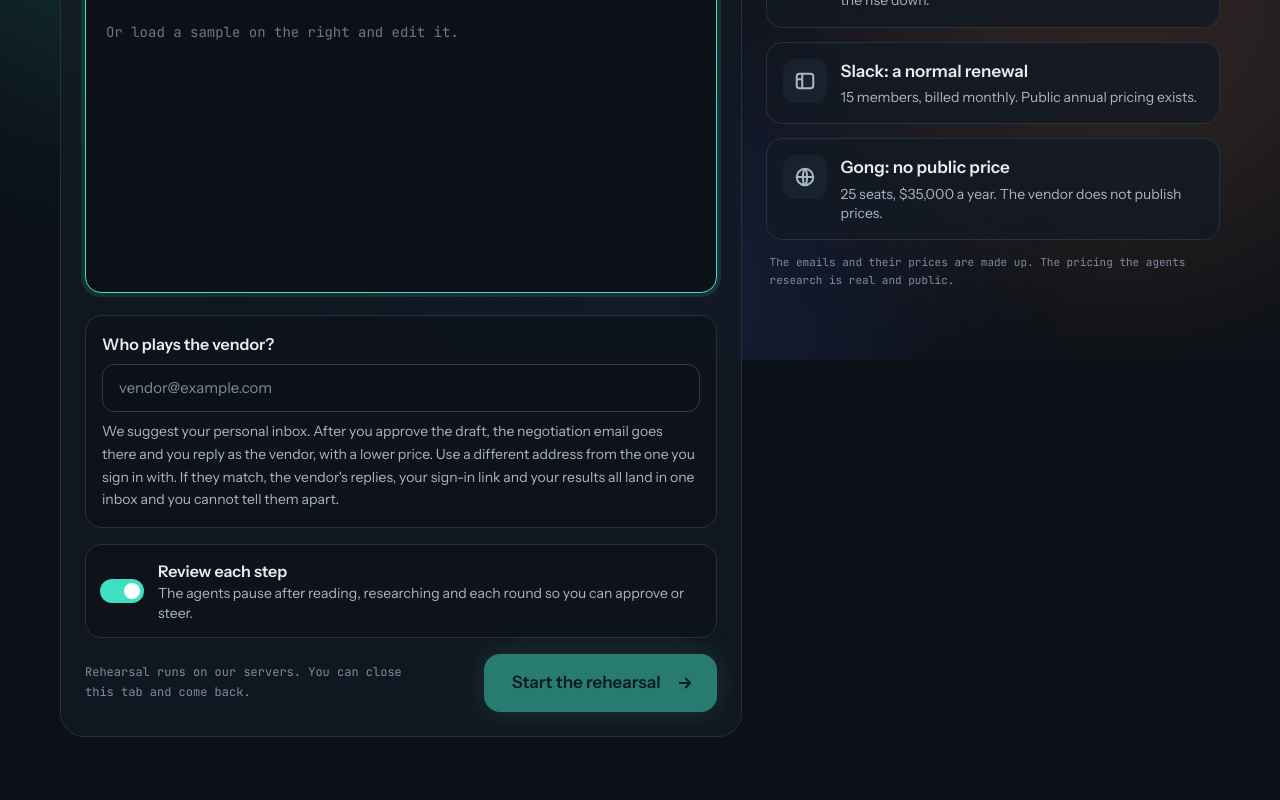
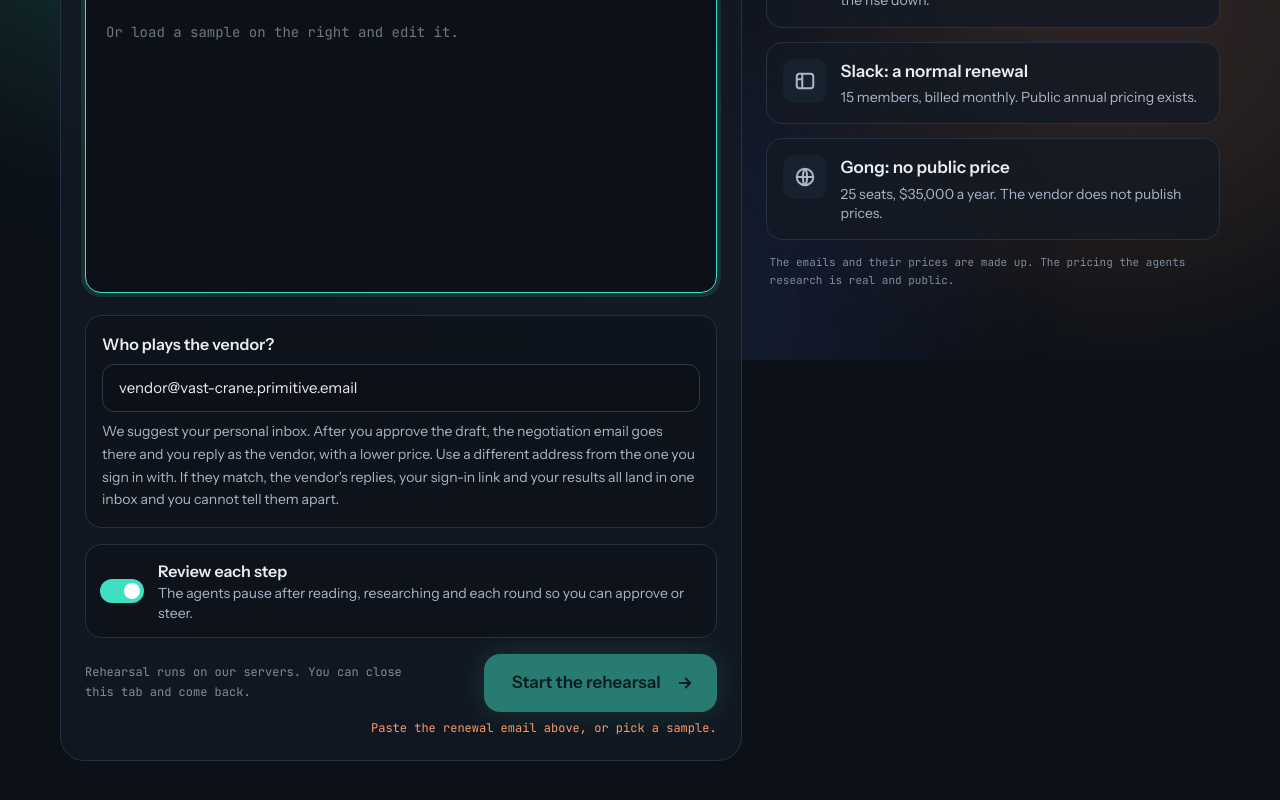
Before and after one commit to Naveenaduri/renewal-negotiator, a Next.js app: page /new in a window 1280 px wide. Shown: the part 440-1240 px from the top of the page. Built offline with nearby package versions, Linux system fonts and the light colour scheme; no server answers.

Commit message:
New deal: fall back to the demo vendor desk when DEFAULT_VENDOR_EMAIL is unset; say why Start is disabled

```diff
--- a/src/app/api/config/route.ts
+++ b/src/app/api/config/route.ts
@@ -1,4 +1,6 @@
+import { suggestedVendorEmail } from "@/lib/desk";
+
 // Public, non-secret settings the New deal page needs.
 export async function GET() {
-  return Response.json({ suggestedVendorEmail: process.env.DEFAULT_VENDOR_EMAIL ?? "" });
+  return Response.json({ suggestedVendorEmail: suggestedVendorEmail() });
 }
--- a/src/app/api/runs/route.ts
+++ b/src/app/api/runs/route.ts
@@ -4,6 +4,7 @@
 import { launchAgent } from "@/lib/omnara";
 import { supabaseAdmin, userFromRequest } from "@/lib/supabase-admin";
 import { watchRun } from "@/lib/verify";
+import { suggestedVendorEmail } from "@/lib/desk";
 
 export const maxDuration = 300;
 
@@ -30,7 +31,7 @@
   if (email.length > 8000) return json({ error: "That email is too long. Paste just the renewal notice, under 8,000 characters." }, 400);
 
   // Who plays the vendor. It must differ from the signed-in user, and guests may only use the suggested address.
-  const suggested = (process.env.DEFAULT_VENDOR_EMAIL ?? "").toLowerCase();
+  const suggested = suggestedVendorEmail();
   const vendor = vendorEmail || suggested;
   if (!/^[^\s@]+@[^\s@]+\.[^\s@]{2,}$/.test(vendor)) return json({ error: "Enter the email address of the person playing the vendor." }, 400);
   const { data: who } = await supabaseAdmin().auth.admin.getUserById(user.id);
--- a/src/app/new/page.tsx
+++ b/src/app/new/page.tsx
@@ -36,6 +36,14 @@
     });
   }, []);
   const sameAddress = !!myEmail && vendorEmail.trim().toLowerCase() === myEmail;
+  // Why "Start the rehearsal" is disabled, in plain words (sameAddress has its own alert).
+  const blockedReason = typing
+    ? "Loading the sample..."
+    : text.trim().length < 30
+      ? "Paste the renewal email above, or pick a sample."
+      : !vendorEmail.includes("@")
+        ? "Add the email address of the person playing the vendor."
+        : null;
   const [launching, setLaunching] = useState(false);
   const [error, setError] = useState<string | null>(null);
   const box = useRef<HTMLTextAreaElement>(null);
@@ -187,7 +195,7 @@
                 <Magnetic>
                   <button
                     onClick={start}
-                    disabled={launching || typing || text.trim().length < 30 || sameAddress || !vendorEmail.includes("@")}
+                    disabled={launching || !!blockedReason || sameAddress}
                     className="shine inline-flex min-h-12 items-center gap-2.5 rounded-2xl bg-buyer px-7 py-4 text-[17px] font-semibold text-[#06231d] shadow-[0_0_30px_rgba(62,224,193,0.3)] transition disabled:opacity-50"
                   >
                     {launching ? "Opening the room..." : "Start the rehearsal"}
@@ -201,6 +209,9 @@
                   </button>
                 </Magnetic>
               </div>
+              {blockedReason && !launching && (
+                <p aria-live="polite" className="mono mt-2 text-right text-xs text-vendor">{blockedReason}</p>
+              )}
             </div>
           </Reveal>
 
--- a/src/lib/desk.ts
+++ b/src/lib/desk.ts
@@ -6,6 +6,12 @@
   buyer: "buyer@vast-crane.primitive.email",
 } as const;
 export type Box = keyof typeof BOXES;
+
+// Who plays the vendor for guests. Falls back to the demo vendor desk so samples
+// still work if DEFAULT_VENDOR_EMAIL is missing in the deployment.
+export function suggestedVendorEmail(): string {
+  return (process.env.DEFAULT_VENDOR_EMAIL?.trim() || BOXES.vendor).toLowerCase();
+}
 
 export function boxOf(v: string | null): Box | null {
   return v === "vendor" || v === "buyer" ? v : null;
```
